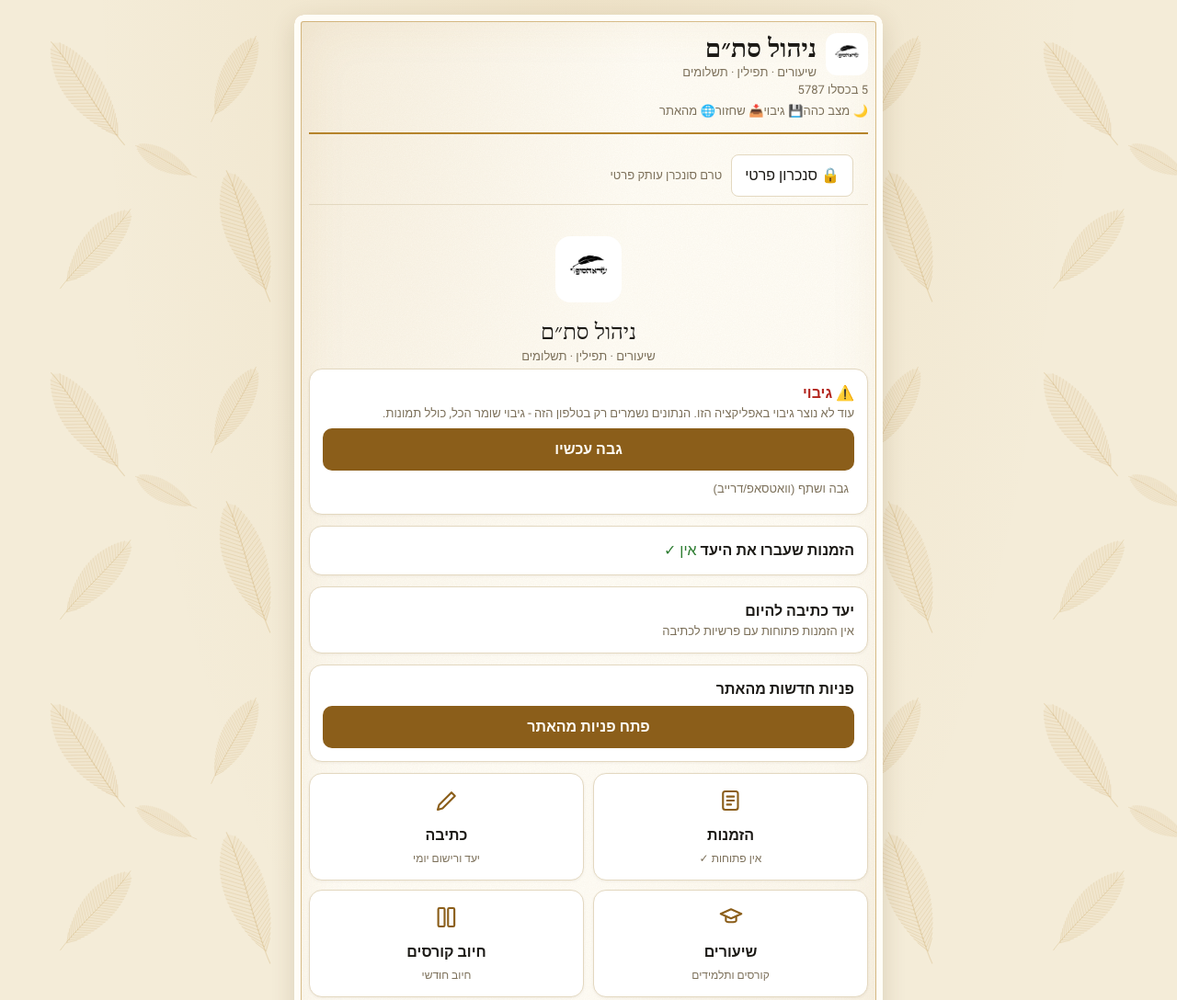
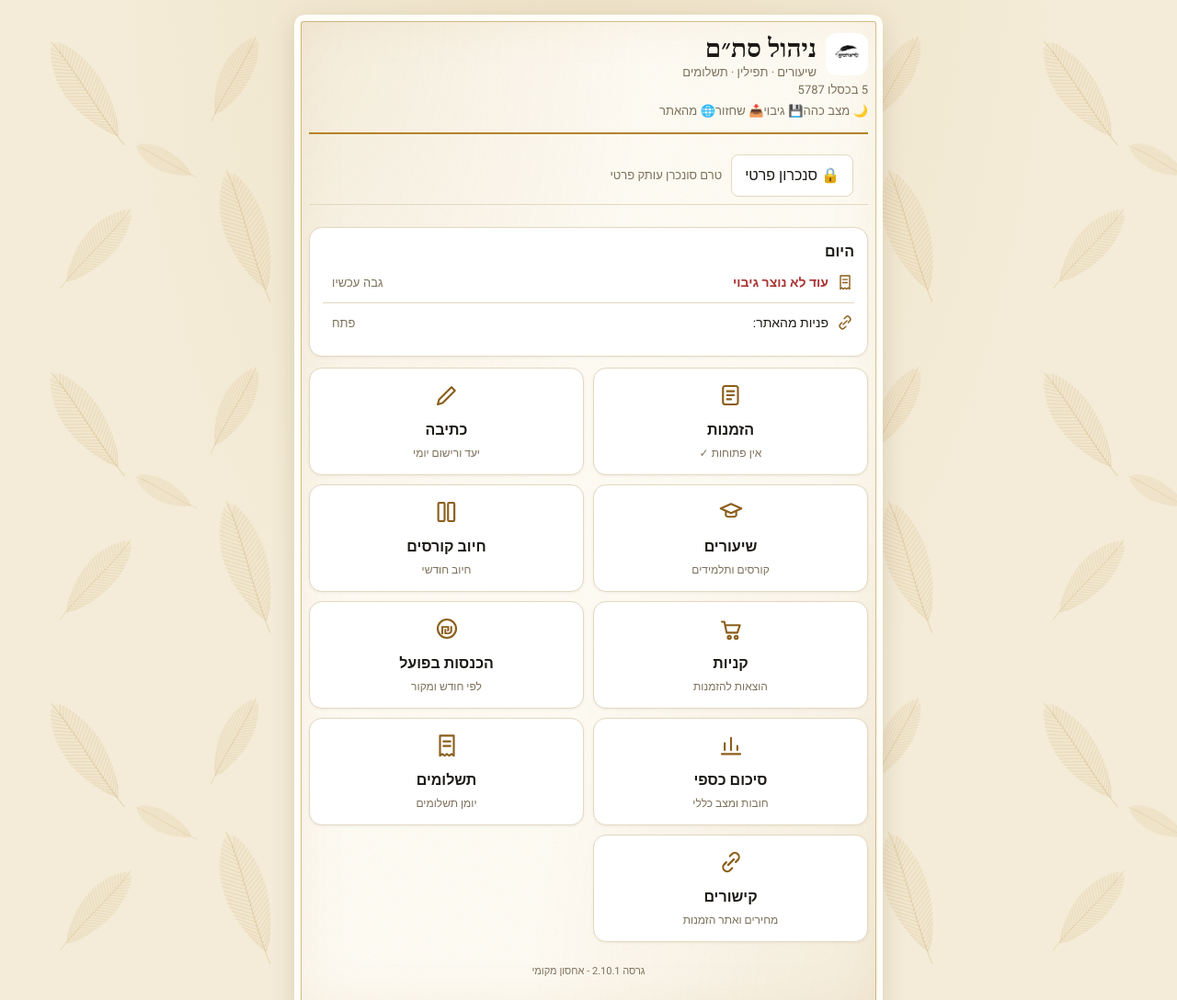
Before and after one commit to ezrahasoferstam-prog/stam-manager, a plain HTML site: page index.html in a window 1280 px wide. Shown: the top 1088 px of the page at 92% size. Drawn offline with Linux system fonts and the light colour scheme; a web font is replaced by a local one.

Commit message:
v2.10.1: מסך בית קומפקטי - שורות סטטוס תמציתיות, לוגו אחד, תוויות ניווט ברורות

```diff
--- a/index.html
+++ b/index.html
@@ -62,6 +62,13 @@ input,select{width:100%;padding:9px;border:1px solid var(--line);border-radius:8
 .tile .tnm{font-weight:700;font-size:16px}
 .tile .tbd{font-size:12px;color:var(--mut)}
 .tile .tbd.alert{color:#a33;font-weight:700}
+
+.hrow{display:flex;align-items:center;gap:8px;padding:8px 0;border-bottom:1px solid var(--line)}
+.hrow:last-child{border-bottom:none}
+.hrow .hic{flex:none;display:flex}
+.hrow .htx{flex:1;font-size:14px;min-width:0}
+.hrow.alert .htx{color:#a33;font-weight:700}
+.hrow .hbtn{flex:none;font-size:13px;padding:6px 10px;white-space:nowrap}
 .orow{flex-direction:column;align-items:stretch}
 .osum{display:flex;align-items:center;gap:8px;cursor:pointer;width:100%}
 .osum .chev{transition:transform .2s;color:var(--mut);font-size:12px;flex:none}
@@ -89,7 +96,7 @@ input,select{width:100%;padding:9px;border:1px solid var(--line);border-radius:8
 <input type="file" id="pickcam" accept="image/*" capture="environment" style="position:fixed;left:-9999px;top:0;width:1px;height:1px;opacity:0" tabindex="-1">
 <input type="file" id="pickfile" accept=".pdf,image/*,.txt,.md,application/pdf,text/plain" style="position:fixed;left:-9999px;top:0;width:1px;height:1px;opacity:0" tabindex="-1">
 <div id="lb" onclick="this.style.display='none'"><img alt=""></div>
-<div class="mut" style="font-size:11px;text-align:center;margin-top:24px">גרסה 2.10 - אחסון מקומי</div>
+<div class="mut" style="font-size:11px;text-align:center;margin-top:24px">גרסה 2.10.1 - אחסון מקומי</div>
 </main>
 <script>
 var S={income:{},courses:[],lessons:[],orders:[],payments:[],expenses:[],writing:[],buys:[],plans:[],contacts:{},cprog:{},recurring:[],billing:{rates:{},inst:{}},cfg:{head:400,hand:400}},ref=null,tab='home',armed='',curCourse='',assets=null,busy=0,showPaid=false,showDoneO=false,showSett=false,showClosedSum=false,showOpenSum=false;
@@ -1384,15 +1391,32 @@ function homeTiles(){
    ['bill','חיוב קורסים','books','חיוב חודשי',false],
    ['buys','קניות','cart','הוצאות להזמנות',false],
    ['cash','הכנסות בפועל','coin','לפי חודש ומקור',false],
-   ['sum','סיכום','sum','חובות ומצב כללי',false],
+   ['sum','סיכום כספי','sum','חובות ומצב כללי',false],
    ['pay','תשלומים','receipt','יומן תשלומים',false],
    ['links','קישורים','link','מחירים ואתר הזמנות',false]
   ];
   return '<div class="tiles">'+tiles.map(function(t){return '<button class="tile" onclick="setTab(\''+t[0]+'\')"><span>'+ico(t[2],30)+'</span><span class="tnm">'+t[1]+'</span><span class="tbd'+(t[4]?' alert':'')+'">'+t[3]+'</span></button>'}).join('')+'</div>';
 }
+function hRow(ic,txt,btn,cb,alert){
+  return '<div class="hrow'+(alert?' alert':'')+'"><span class="hic">'+ico(ic,20)+'</span><span class="htx">'+txt+'</span>'+(btn?'<button class="x hbtn" onclick="'+cb+'">'+btn+'</button>':'')+'</div>';
+}
 function viewHome(){
-  var h='<div class="home-hdr"><img class="home-logo" src="./3-logo-finalB-192.png" alt="לוגו עזרא הסופר"><div class="home-title">ניהול סת״ם</div><div class="mut">שיעורים · תפילין · תשלומים</div></div>';
-  h+=viewToday();
+  var t0=today(),rows=[];
+  var lb=lastBackup(),days=lb?Math.floor((Date.now()-lb)/864e5):-1;
+  if(days<0||days>=7)rows.push(hRow('receipt',days<0?'עוד לא נוצר גיבוי':'עברו '+days+' ימים מהגיבוי האחרון','גבה עכשיו','backupData()',true));
+  var late=S.orders.filter(function(o){return o.status!=='נמסר'&&o.due&&o.due<t0}).length;
+  if(late)rows.push(hRow('orders',late+(late===1?' הזמנה עברה':' הזמנות עברו')+' את היעד','פתח',"setTab('orders')",true));
+  var openW=S.orders.filter(function(o){return wopen(o)&&writingRemaining(o)>0});
+  if(openW.length){
+    var tw=S.writing.filter(function(w){return w.date===t0}).reduce(function(a,w){return a+w.words},0);
+    var goal=0;
+    openW.forEach(function(o){if(!o.due)return;var dl=o.due<t0?1:Math.max(1,dayNum(o.due)-dayNum(t0));goal+=Math.ceil(writingRemaining(o)/dl)});
+    if(!goal)goal=Math.round(avgPace())||200;
+    rows.push(hRow('pen','כתיבה היום: '+tw+' מתוך '+goal+' מילים'+(tw>=goal?' ✓':''),'רשום כתיבה',"setTab('write')",false));
+  }
+  if(new Date().getDate()<=3)rows.push(hRow('coin','התחיל חודש חדש - לראות כמה נכנס ב'+esc(billMonthName(prevMonthIso())),'סיכום הכנסות',"setTab('cash')",false));
+  rows.push(hRow('link','פניות מהאתר: <span class="mut" id="today_site">בודק…</span>','פתח','siteOrders()',false));
+  var h='<div class="card"><b>היום</b>'+rows.join('')+'</div>';
   h+=homeTiles();
   return h;
 }
@@ -1407,7 +1431,7 @@ function render(){
   var keep={};
   document.querySelectorAll('#app input[id],#app select[id],#app textarea[id]').forEach(function(e){keep[e.id]=e.type==='checkbox'?e.checked:e.value});
   var ae=document.activeElement,aid=ae&&ae.id;
-  document.getElementById('nav').innerHTML=tab==='home'?'':'<button class="navback" onclick="setTab(\'home\')">&#8594; סיכום</button>';;
+  document.getElementById('nav').innerHTML=tab==='home'?'':'<button class="navback" onclick="setTab(\'home\')">&#8594; בית</button>';;
   var v={home:viewHome,today:viewToday,income:viewIncome,cash:viewCash,sum:viewSum,lessons:viewLessons,bill:viewBill,orders:viewOrders,write:viewWrite,buys:viewBuys,pay:viewPay,links:viewLinks}[tab]();
   document.getElementById('app').innerHTML=names()+((tab==='sum'||tab==='pay')?'<button class="add" style="margin:0 0 12px" onclick="openIncome()">חישוב חודשי</button>':'')+v;quietSections();
   setTimeout(calcTotal,0);
```
